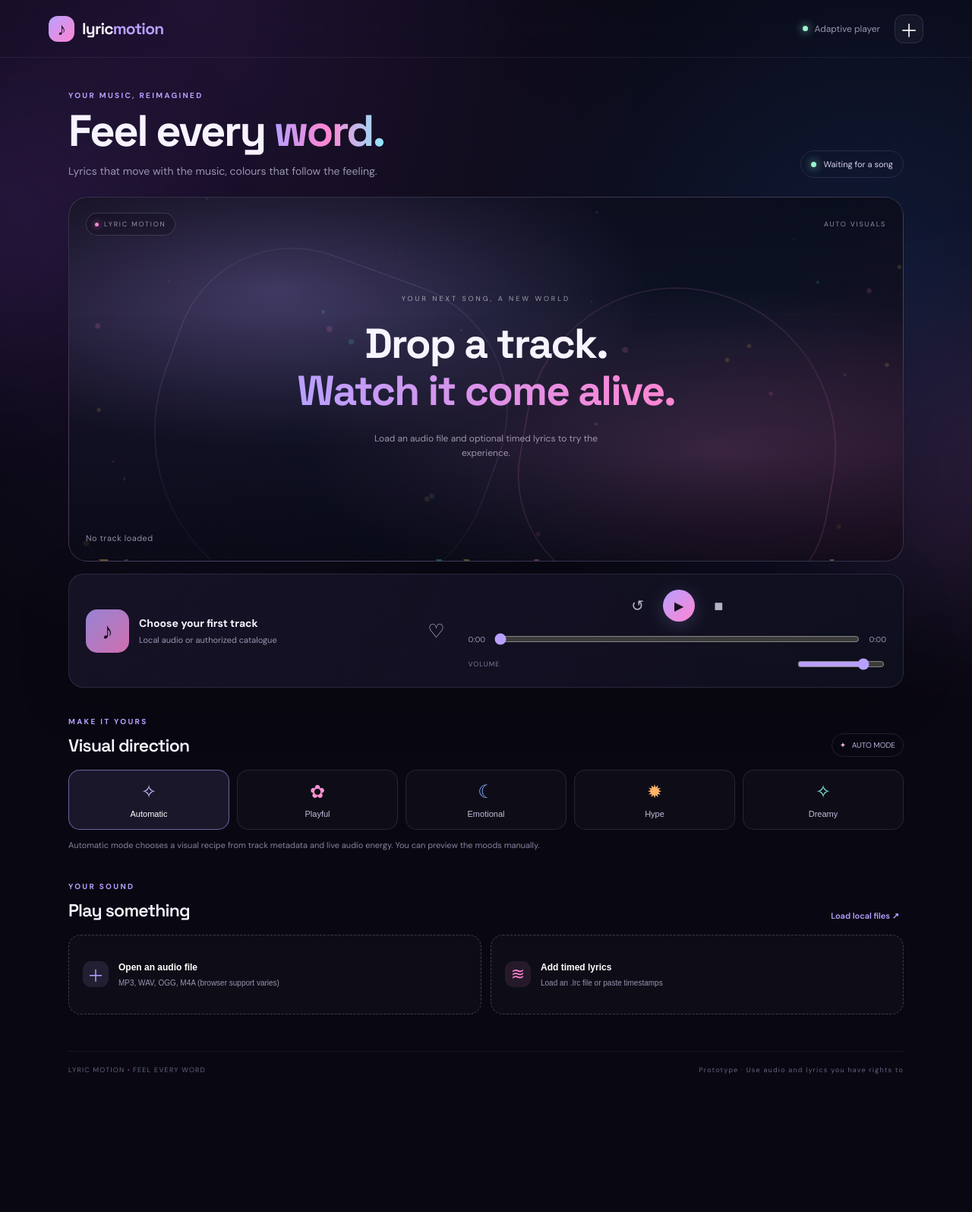
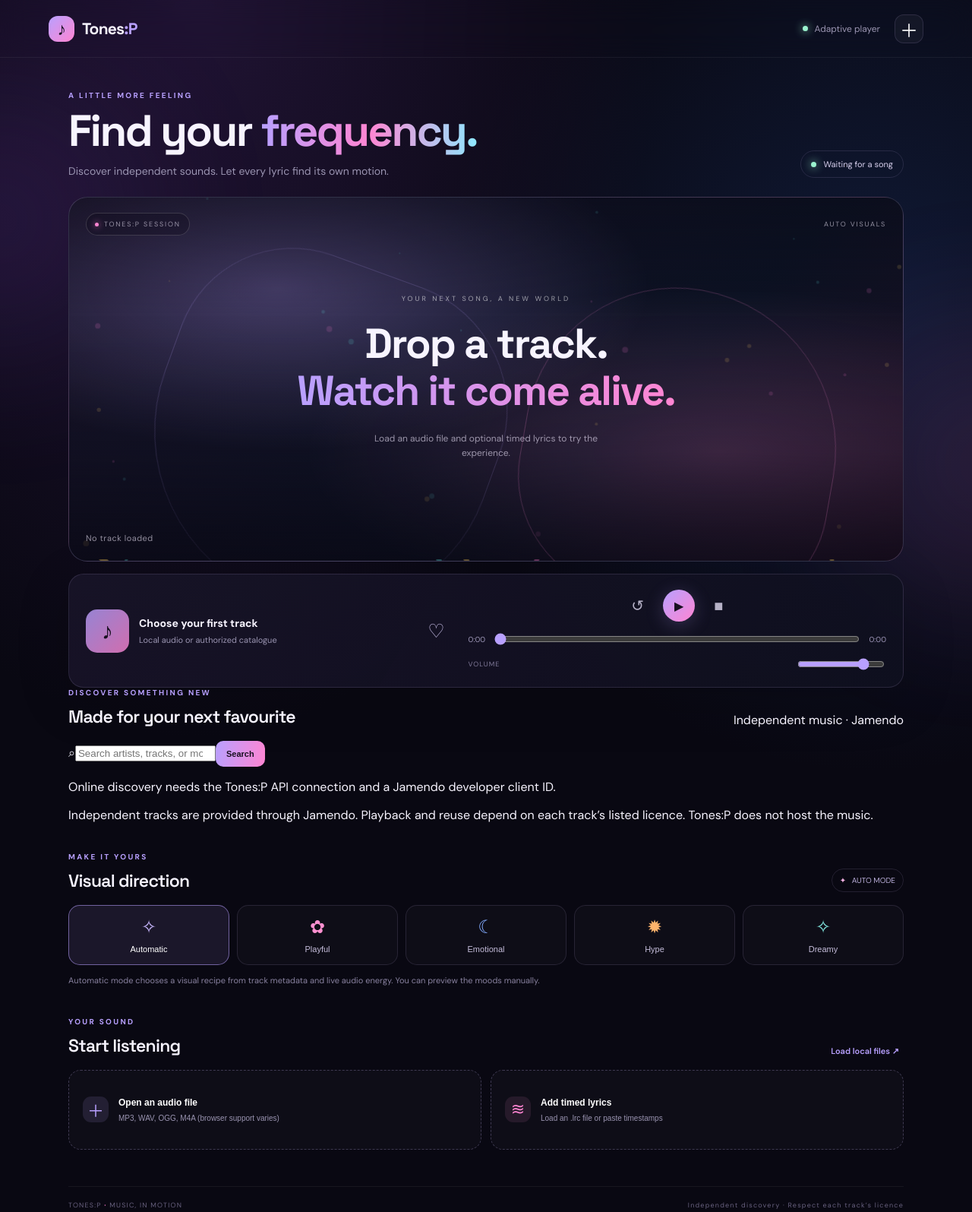
Before and after one commit to Aizen-1862/Tones-P, a plain HTML site: page index.html in a window 1280 px wide. Shown: the whole page at 76% size. Before the commit the page ends 1456 px from the top, so only its background shows below. Drawn offline with Linux system fonts and the light colour scheme; no server answers.

Commit message:
Rebrand frontend and add music discovery UI

```diff
--- a/index.html
+++ b/index.html
@@ -4,8 +4,8 @@
   <meta charset="utf-8">
   <meta name="viewport" content="width=device-width, initial-scale=1">
   <meta name="theme-color" content="#090812">
-  <meta name="description" content="Lyric Motion — a music player where lyrics become a visual performance.">
-  <title>Lyric Motion — Feel every word</title>
+  <meta name="description" content="Tones:P — discover independent music and experience adaptive synced lyrics.">
+  <title>Tones:P — music, in motion</title>
   <link rel="preconnect" href="https://fonts.googleapis.com">
   <link rel="preconnect" href="https://fonts.gstatic.com" crossorigin>
   <link href="https://fonts.googleapis.com/css2?family=DM+Sans:wght@400;500;600;700&family=Space+Grotesk:wght@400;500;600;700&display=swap" rel="stylesheet">
@@ -14,7 +14,7 @@
 <body>
   <div class="ambient ambient-one"></div><div class="ambient ambient-two"></div>
   <header class="topbar">
-    <a class="brand" href="#" aria-label="Lyric Motion home"><span class="brand-mark">♪</span><span>lyric<span class="brand-accent">motion</span></span></a>
+    <a class="brand" href="#" aria-label="Tones:P home"><span class="brand-mark">♪</span><span>Tones<span class="brand-accent">:P</span></span></a>
     <div class="top-actions">
       <span class="status-dot"></span><span class="status-label">Adaptive player</span>
       <button class="icon-button" id="uploadTrigger" title="Load local audio" aria-label="Load local audio">＋</button>
@@ -24,9 +24,9 @@
   <main class="app-shell">
     <section class="welcome-row">
       <div>
-        <p class="eyebrow">YOUR MUSIC, REIMAGINED</p>
-        <h1>Feel every <span>word.</span></h1>
-        <p class="subheading">Lyrics that move with the music, colours that follow the feeling.</p>
+        <p class="eyebrow">A LITTLE MORE FEELING</p>
+        <h1>Find your <span>frequency.</span></h1>
+        <p class="subheading">Discover independent sounds. Let every lyric find its own motion.</p>
       </div>
       <div class="mood-chip"><span class="pulse-dot"></span><span id="moodLabel">Waiting for a song</span></div>
     </section>
@@ -34,7 +34,7 @@
     <section class="stage" id="stage">
       <canvas id="visualCanvas" aria-hidden="true"></canvas>
       <div class="stage-vignette"></div>
-      <div class="stage-topline"><span class="live-pill"><i></i> LYRIC MOTION</span><span id="styleName">AUTO VISUALS</span></div>
+      <div class="stage-topline"><span class="live-pill"><i></i> TONES:P SESSION</span><span id="styleName">AUTO VISUALS</span></div>
       <div class="lyric-scene" id="lyricScene">
         <p class="lyric-kicker" id="lyricKicker">YOUR NEXT SONG, A NEW WORLD</p>
         <div class="lyric-lines" id="lyricLines">
@@ -67,6 +67,13 @@
       <audio id="audio" crossorigin="anonymous"></audio>
     </section>
 
+    <section class="discovery-section" aria-labelledby="discoveryTitle">
+      <div class="section-heading discovery-heading"><div><p class="eyebrow">DISCOVER SOMETHING NEW</p><h2 id="discoveryTitle">Made for your next favourite</h2></div><span class="catalogue-note">Independent music · Jamendo</span></div>
+      <form class="search-bar" id="catalogueSearchForm"><span class="search-symbol" aria-hidden="true">⌕</span><input id="catalogueQuery" type="search" placeholder="Search artists, tracks, or moods" aria-label="Search music" maxlength="100" autocomplete="off"><button class="primary-button" id="catalogueSearchButton" type="submit">Search</button></form>
+      <p class="catalogue-status" id="catalogueStatus" role="status" aria-live="polite">Online discovery needs the Tones:P API connection and a Jamendo developer client ID.</p>
+      <div class="catalogue-grid" id="catalogueGrid"></div>
+      <p class="catalogue-footnote">Independent tracks are provided through Jamendo. Playback and reuse depend on each track’s listed licence. Tones:P does not host the music.</p>
+    </section>
     <section class="control-row">
       <div class="section-heading"><div><p class="eyebrow">MAKE IT YOURS</p><h2>Visual direction</h2></div><span class="auto-badge"><span>✦</span> AUTO MODE</span></div>
       <div class="mood-options" role="group" aria-label="Visual mood">
@@ -80,7 +87,7 @@
     </section>
 
     <section class="library-section">
-      <div class="section-heading"><div><p class="eyebrow">YOUR SOUND</p><h2>Play something</h2></div><button class="text-button" id="browseButton">Load local files ↗</button></div>
+      <div class="section-heading"><div><p class="eyebrow">YOUR SOUND</p><h2>Start listening</h2></div><button class="text-button" id="browseButton">Load local files ↗</button></div>
       <div class="library-grid" id="libraryGrid">
         <button class="upload-card" id="uploadCard"><span class="upload-plus">＋</span><strong>Open an audio file</strong><span>MP3, WAV, OGG, M4A (browser support varies)</span></button>
         <button class="upload-card secondary-upload" id="lyricsCard"><span class="upload-plus">≋</span><strong>Add timed lyrics</strong><span>Load an .lrc file or paste timestamps</span></button>
@@ -95,7 +102,7 @@
       <textarea id="lyricsInput" rows="6" placeholder="[00:01.00]First line&#10;[00:04.20]Second line"></textarea>
       <div class="lrc-actions"><button class="secondary-button" id="loadLyricsFile">Choose .lrc file</button><button class="primary-button" id="applyLyrics">Apply lyrics</button></div>
     </section>
-    <footer><span>LYRIC MOTION <b>·</b> FEEL EVERY WORD</span><span>Prototype · Use audio and lyrics you have rights to</span></footer>
+    <footer><span>TONES:P <b>·</b> MUSIC, IN MOTION</span><span>Independent discovery · Respect each track’s licence</span></footer>
   </main>
   <script src="./config.js"></script>
   <script src="./app.js"></script>
```
